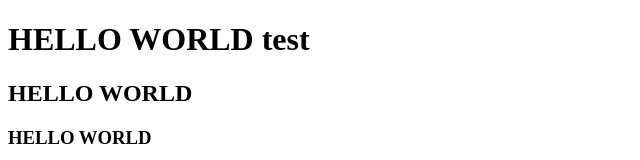
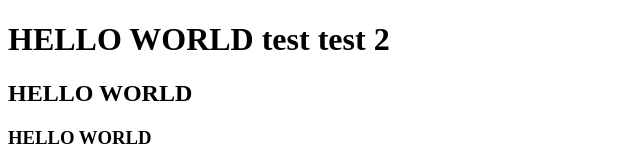
Before and after one commit to annishassan/demo-day-new-1, a plain HTML site: page index.html in a window 1280 px wide. Shown: the top 160 px of the page, without its empty margins (0-640 px from the left). Drawn offline with Linux system fonts and the light colour scheme.

Commit message:
changes to line 10 again

```diff
--- a/index.html
+++ b/index.html
@@ -7,7 +7,7 @@
 </head>
 <body>
 <header>
-    <h1>HELLO WORLD test</h1>
+    <h1>HELLO WORLD test test 2</h1>
     <h2>HELLO WORLD</h2>
     <h3>HELLO WORLD</h3>
     <h4>HELLO WORLD</h4>
```
